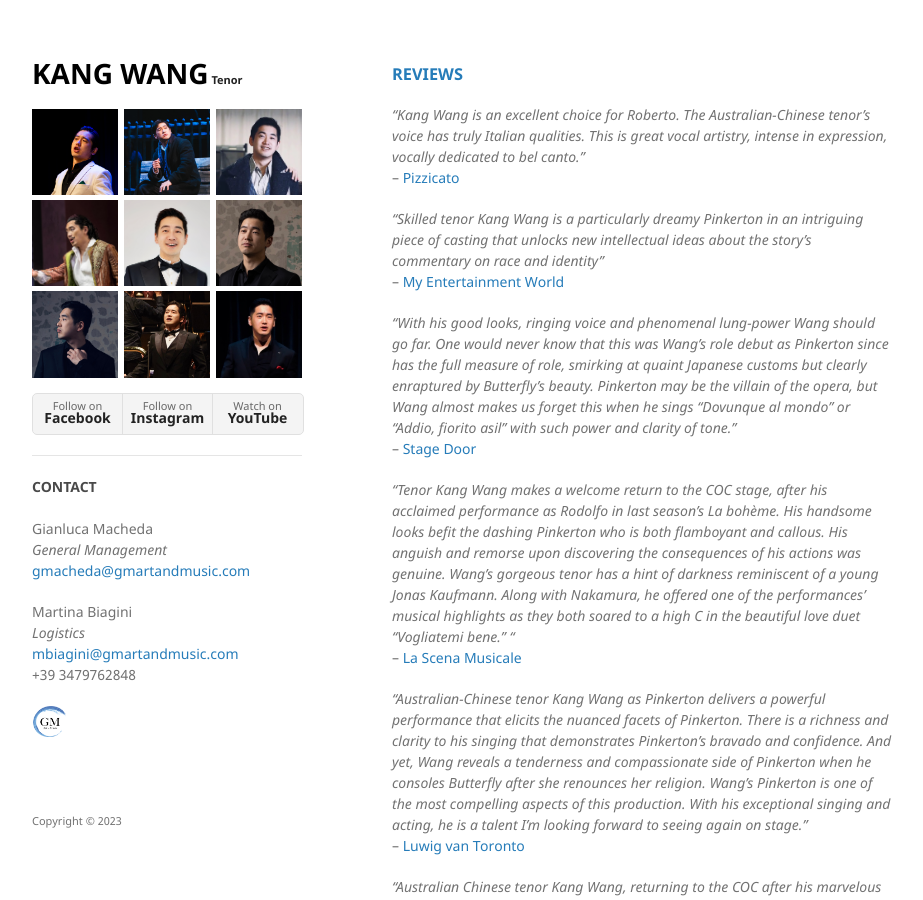
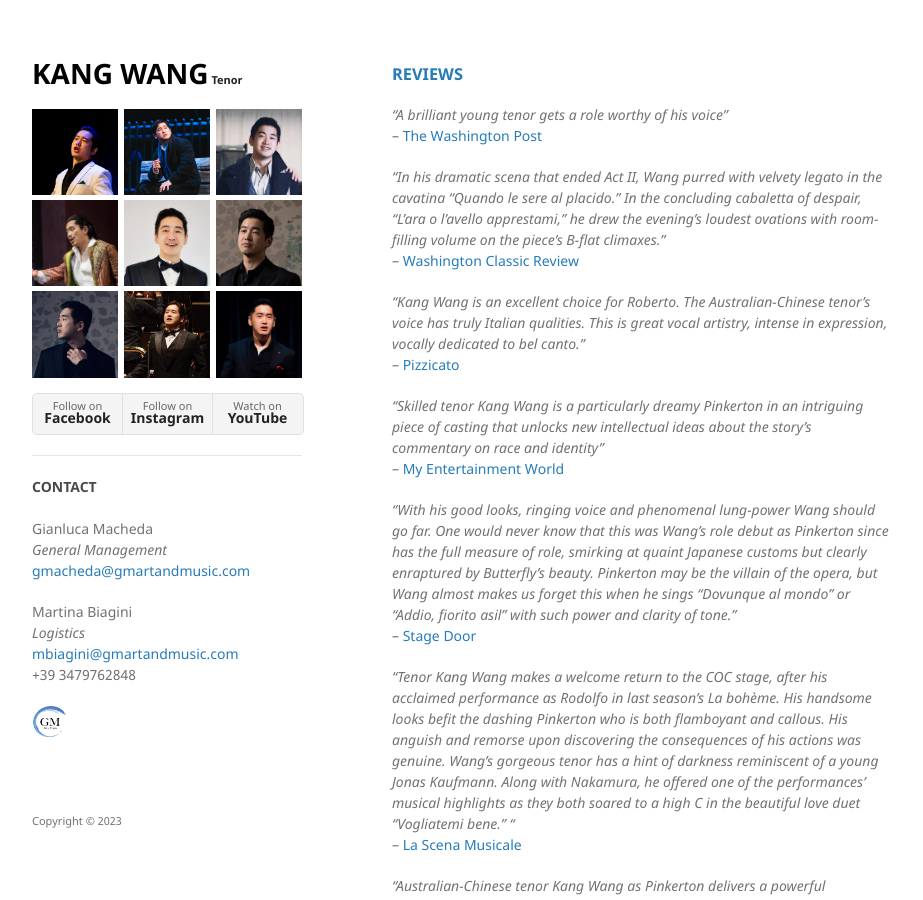
Before and after one commit to kwopera/kwt, a Jekyll site: the page built from reviews.md, in a window 1280 px wide and 900 px high. Shown: the whole window, without its empty margins (178-1101 px from the left). Built offline with Jekyll 4.4.1, drawn with Linux system fonts in a browser that asks for light colours; our own code applies the rules of GitHub Pages for plain Markdown files.

Commit message:
Update reviews.md

```diff
--- a/reviews.md
+++ b/reviews.md
@@ -1,5 +1,11 @@
 <h3 id="reviews"><a href="{{ "/reviews.html" | absolute_url }}#reviews">REVIEWS</a></h3>
 <br/>
+_"A brilliant young tenor gets a role worthy of his voice"_
+<br/>-- <a href="https://www.washingtonpost.com/entertainment/music/2025/04/14/washington-concert-opera-kang-yang-luisa-miller/" target="_blank">The Washington Post</a>
+
+_"In his dramatic scena that ended Act II, Wang purred with velvety legato in the cavatina “Quando le sere al placido.” In the concluding cabaletta of despair, “L’ara o l’avello apprestami,” he drew the evening’s loudest ovations with room-filling volume on the piece’s B-flat climaxes."_
+<br/>-- <a href="https://washingtonclassicalreview.com/2025/04/14/woodbury-and-wang-shine-in-concert-operas-affecting-luisa-miller/" target="_blank">Washington Classic Review</a>
+
 _"Kang Wang is an excellent choice for Roberto. The Australian-Chinese tenor’s voice has truly Italian qualities. This is great vocal artistry, intense in expression, vocally dedicated to bel canto."_
 <br/>-- <a href="https://www.pizzicato.lu/herausragende-einspielung-von-puccinis-le-villi/" target="_blank">Pizzicato</a>
 
```
